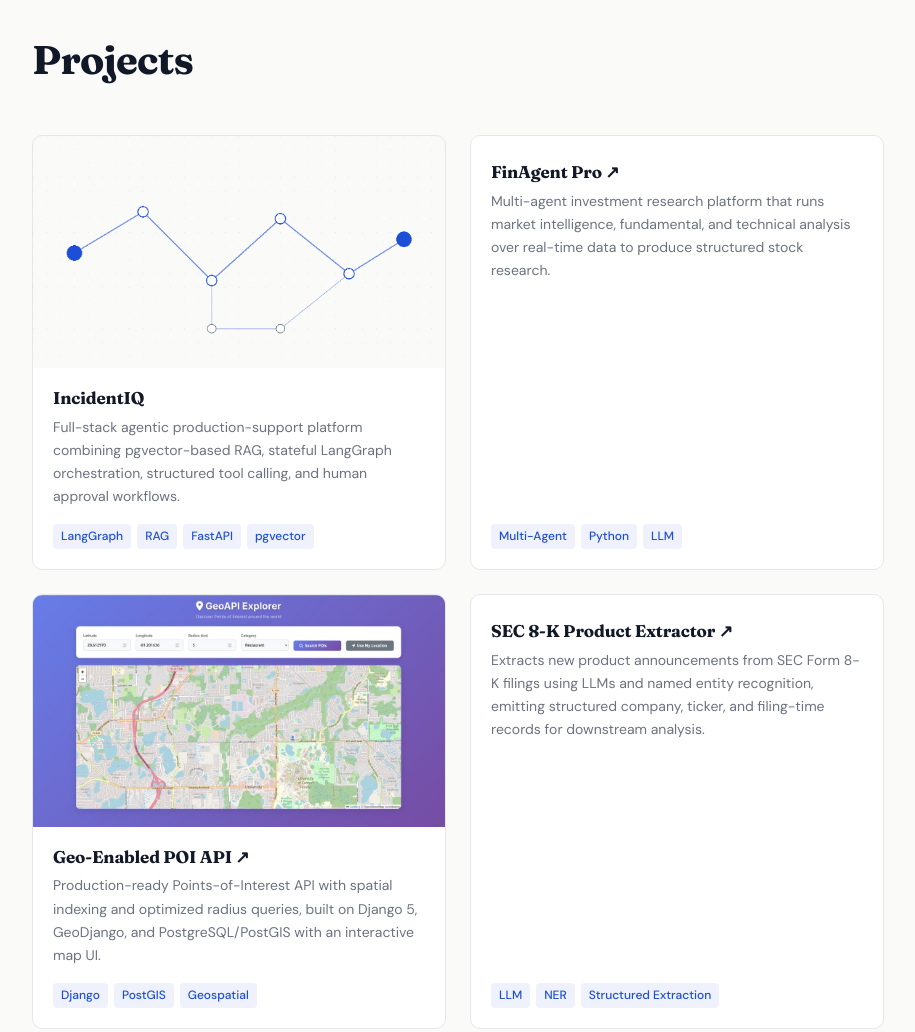
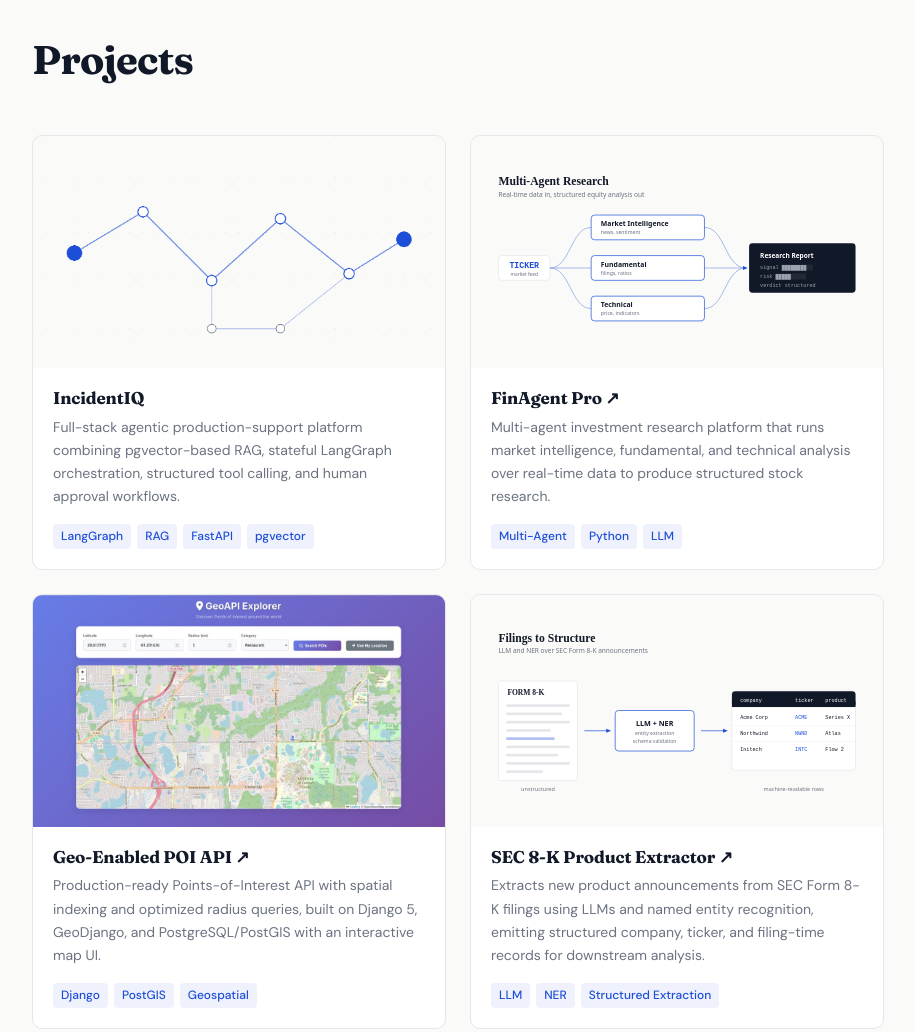
Before and after one commit to prachics/personal_web_static, a website: page src/index.html in a window 1280 px wide. Shown: the part 3620-4652 px from the top of the page, without its empty margins (182-1097 px from the left). Drawn offline with Linux system fonts and the light colour scheme.

Commit message:
Add diagram cards for FinAgent and SEC 8-K projects
Neither repo ships a screenshot, so rather than stock art these are SVG
diagrams in the site's own palette showing what each project does: the ticker
fan-out to three analysis agents and back, and the filing-to-structured-rows
extraction pipeline. Inline SVG keeps them a few KB and sharp at any size.

Composition verified by rendering each inside a letterboxed square and
checking the true 16:9 frame; content shifted down to balance the dead space
at the bottom.

Co-Authored-By: Claude Opus 5 (1M context) <noreply@anthropic.com>
Claude-Session: https://claude.ai/code/session_01PoPwdoTnYDAw67wA2eDH4p

```diff
--- a/src/index.html
+++ b/src/index.html
@@ -195,6 +195,9 @@
 
           <li class="project-card">
             <a href="https://github.com/prachics/FinAgent" target="_blank" rel="noopener" class="project-link">
+              <div class="project-img-wrap">
+                <img src="./images/project-finagent.svg" alt="FinAgent Pro architecture diagram" loading="lazy" />
+              </div>
               <div class="project-info">
                 <h3 class="project-name">FinAgent Pro ↗</h3>
                 <p class="project-desc">Multi-agent investment research platform that runs market intelligence, fundamental, and technical analysis over real-time data to produce structured stock research.</p>
@@ -223,6 +226,9 @@
 
           <li class="project-card">
             <a href="https://github.com/prachics/LLM-SEC-8K-Product-Extractor" target="_blank" rel="noopener" class="project-link">
+              <div class="project-img-wrap">
+                <img src="./images/project-sec8k.svg" alt="SEC 8-K extraction pipeline diagram" loading="lazy" />
+              </div>
               <div class="project-info">
                 <h3 class="project-name">SEC 8-K Product Extractor ↗</h3>
                 <p class="project-desc">Extracts new product announcements from SEC Form 8-K filings using LLMs and named entity recognition, emitting structured company, ticker, and filing-time records for downstream analysis.</p>
```
Also changed, not shown: src/images/project-finagent.svg (added), src/images/project-sec8k.svg (added).
